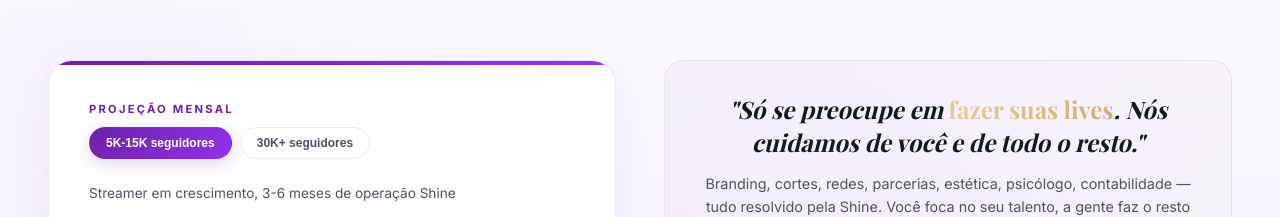
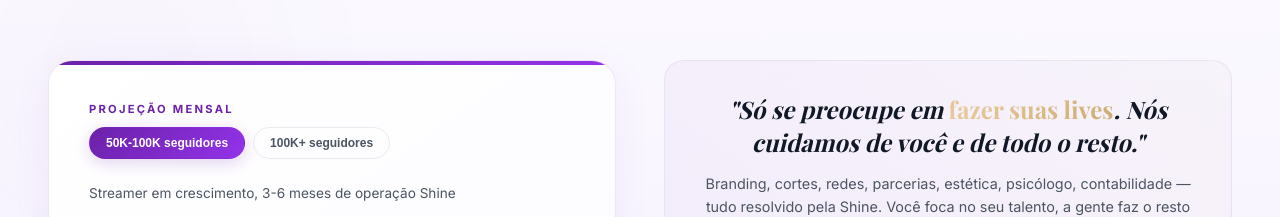
Before and after one commit to RyanSantosRibeiro/shine-agency, a Next.js app: page / in a window 1280 px wide. Shown: the part 2360-2577 px from the top of the page. Built offline with nearby package versions, Linux system fonts and the light colour scheme; a web font is replaced by a local one.

Commit message:
feat: about

```diff
--- a/src/components/Earnings/Earnings.tsx
+++ b/src/components/Earnings/Earnings.tsx
@@ -23,7 +23,7 @@ import styles from './Earnings.module.css'
 const scenarios = [
   {
     id: 'starter',
-    label: '5K-15K seguidores',
+    label: '50K-100K seguidores',
     description: 'Streamer em crescimento, 3-6 meses de operação Shine',
     revenues: [
       { icon: <MonitorPlay size={16} />, name: 'Subs Twitch / Kick', value: 'R$ 2.000 — R$ 6.000' },
@@ -37,7 +37,7 @@ const scenarios = [
   },
   {
     id: 'pro',
-    label: '30K+ seguidores',
+    label: '100K+ seguidores',
     description: 'Streamer estabelecida, 6-12 meses de operação Shine',
     revenues: [
       { icon: <MonitorPlay size={16} />, name: 'Subs Twitch / Kick', value: 'R$ 8.000 — R$ 25.000' },
```
